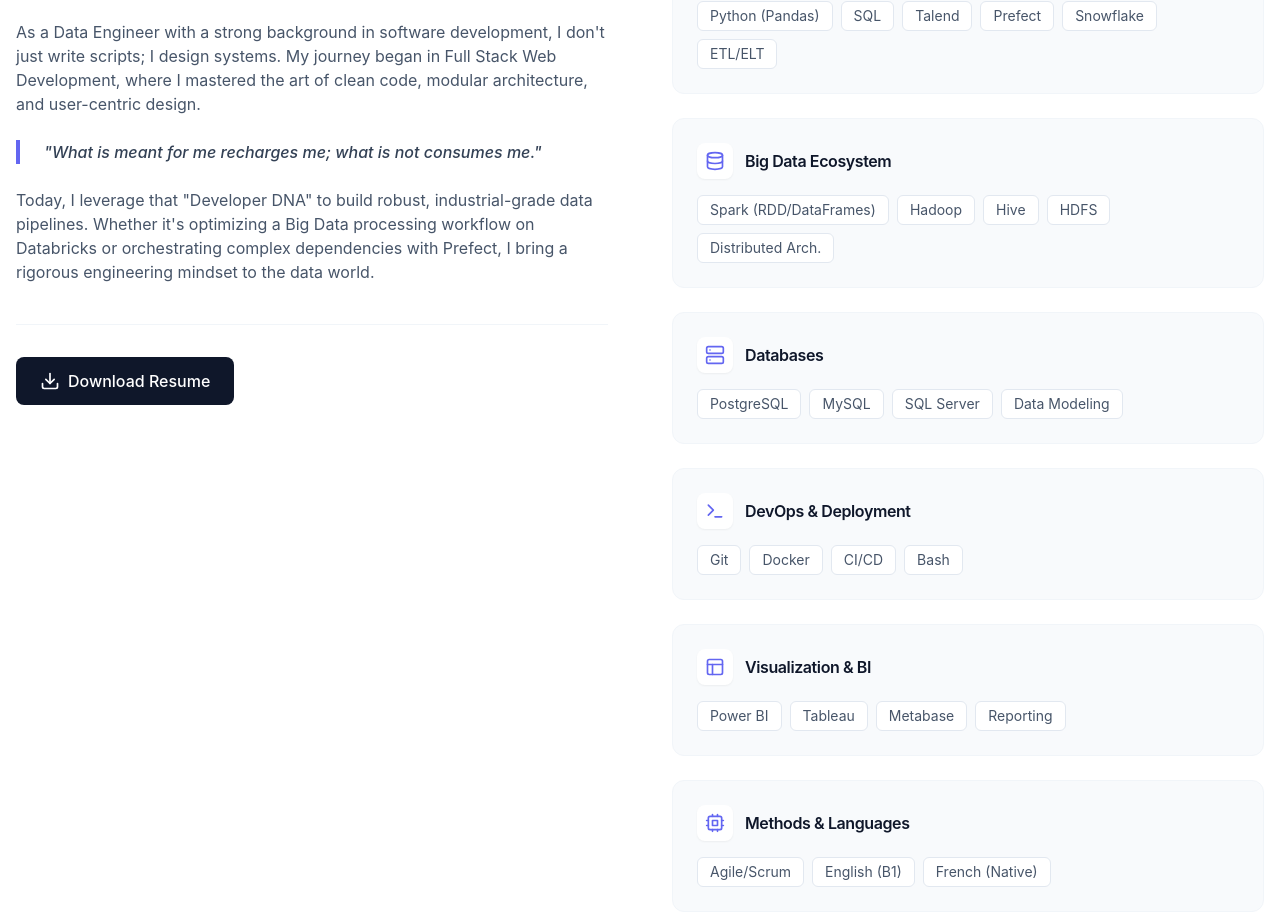
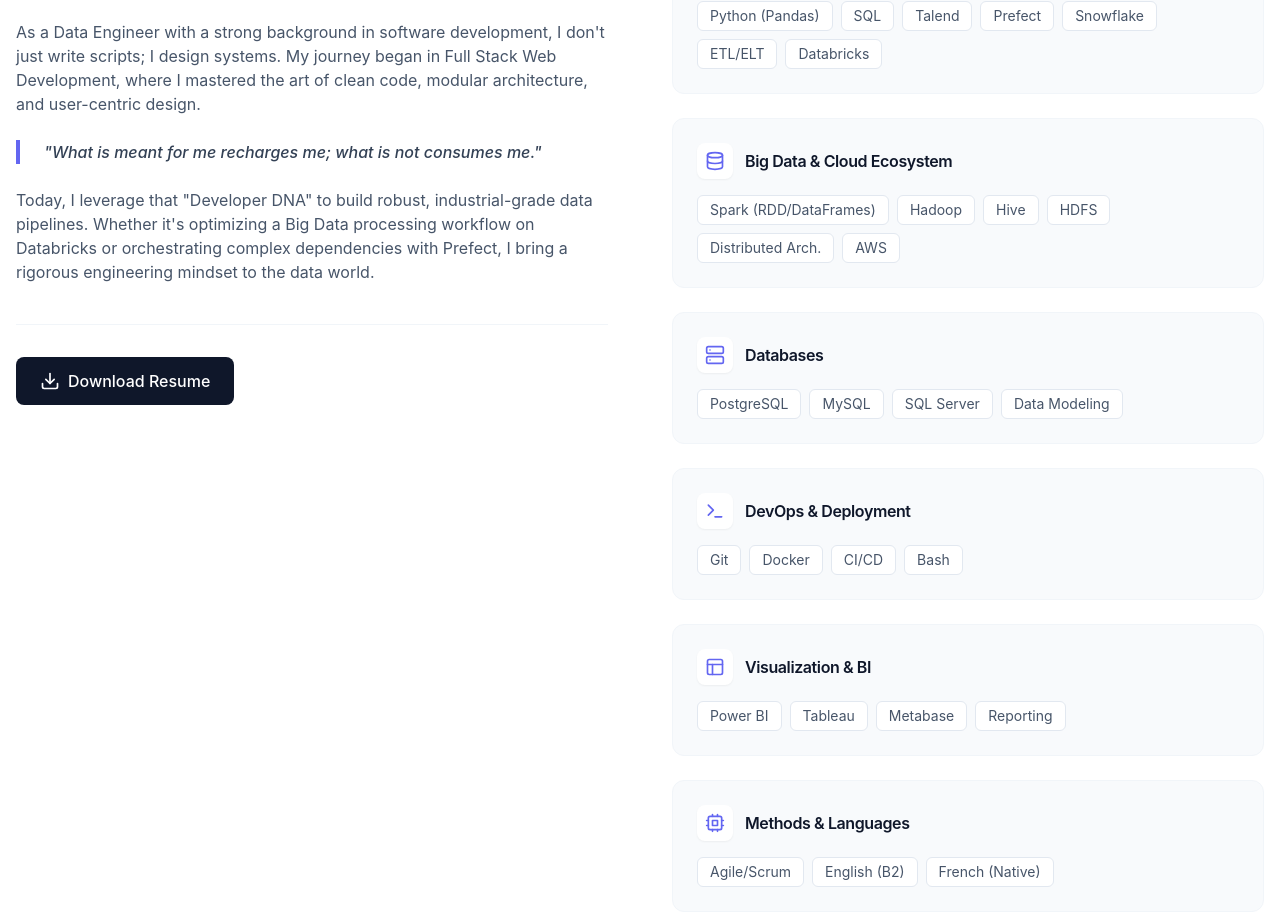
Before and after one commit to Yann2808/Portfolio, a React (Vite) app: page / in a window 1280 px wide. Shown: the part 1032-1953 px from the top of the page. Built offline with nearby package versions, Linux system fonts and the light colour scheme.

Commit message:
feat: Add About component displaying personal narrative, resume download, and categorized technical skills.

```diff
--- a/src/components/About.tsx
+++ b/src/components/About.tsx
@@ -5,12 +5,12 @@
     {
       category: 'Data Engineering',
       icon: Code2,
-      items: ['Python (Pandas)', 'SQL', 'Talend', 'Prefect', 'Snowflake', 'ETL/ELT']
+      items: ['Python (Pandas)', 'SQL', 'Talend', 'Prefect', 'Snowflake', 'ETL/ELT', 'Databricks']
     },
     {
-      category: 'Big Data Ecosystem',
+      category: 'Big Data & Cloud Ecosystem',
       icon: Database,
-      items: ['Spark (RDD/DataFrames)', 'Hadoop', 'Hive', 'HDFS', 'Distributed Arch.']
+      items: ['Spark (RDD/DataFrames)', 'Hadoop', 'Hive', 'HDFS', 'Distributed Arch.', 'AWS']
     },
     {
       category: 'Databases',
@@ -30,7 +30,7 @@
     {
       category: 'Methods & Languages',
       icon: Cpu,
-      items: ['Agile/Scrum', 'English (B1)', 'French (Native)']
+      items: ['Agile/Scrum', 'English (B2)', 'French (Native)']
     }
   ];
 
```
